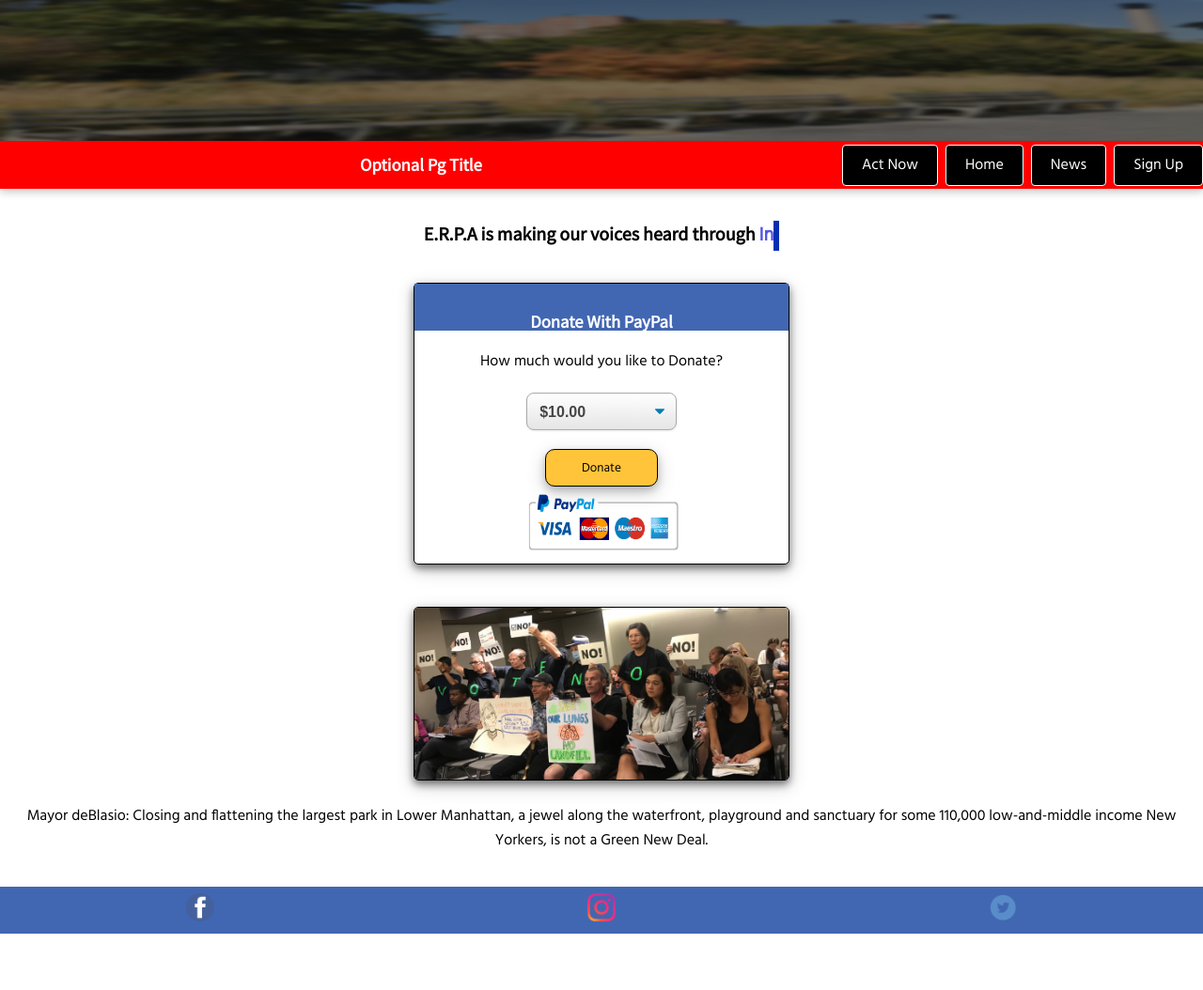
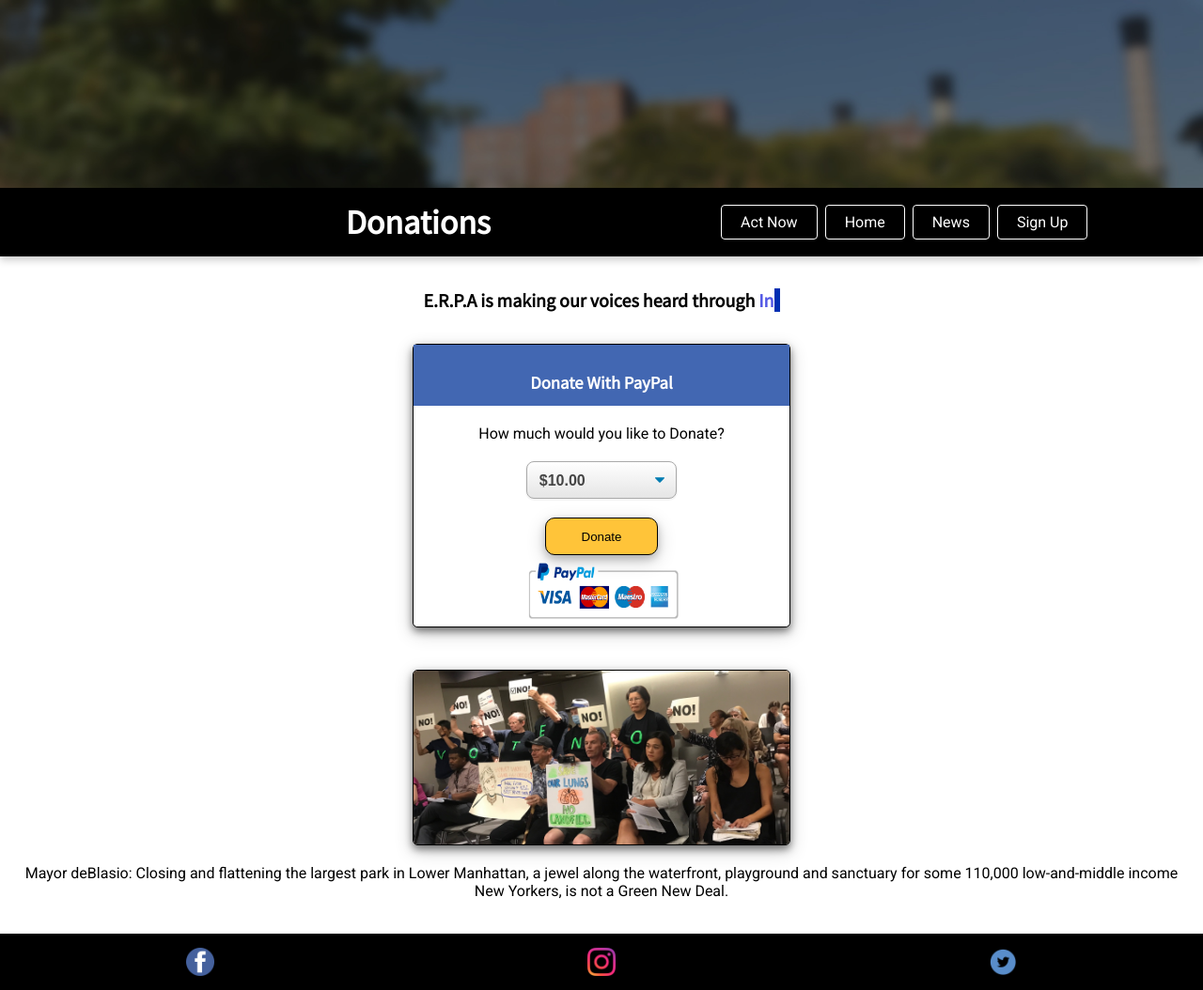
Before and after one commit to CieloRaymundo/east-river-park-project, a plain HTML site: page donation-page/index.html in a window 1280 px wide. Shown: the whole page at 94% size. Before the commit the page ends 994 px from the top, so only its background shows below. Drawn offline with Linux system fonts and the light colour scheme.

Commit message:
fix header styling

```diff
--- a/donation-page/index.html
+++ b/donation-page/index.html
@@ -8,13 +8,14 @@
 <link rel="stylesheet" href="styles.css" type="text/css" />
 <script type="text/javascript" src="app.js"></script>
 <link href="https://fonts.googleapis.com/css?family=Hind&display=swap" rel="stylesheet">
- <link href="https://fonts.googleapis.com/css?family=Roboto|Source+Sans+Pro&display=swap" rel="stylesheet">
-    <script src="https://kit.fontawesome.com/00a6176ece.js" crossorigin="anonymous"></script>
+<link href="https://fonts.googleapis.com/css?family=Roboto|Source+Sans+Pro&display=swap" rel="stylesheet">
+<script src="https://kit.fontawesome.com/bb0ec1a780.js" crossorigin="anonymous"></script>
 </head>
 <body>
   <header>
-
+        <div class="jumbotron">
         <img class="background-img" src="IMG_4715.JPG" alt="East river park picture.">
+        </div>
 
         <section class="page-nav">
         <nav>
@@ -48,7 +49,7 @@
         </nav class="perm">
 
             <section class="title-wrapper">
-                <h1 class="title"> Optional Pg Title</h1>
+                <h1 class="title">Donations</h1>
             </section>
 
         <nav>
--- a/donation-page/styles.css
+++ b/donation-page/styles.css
@@ -1,10 +1,16 @@
-html {
-  box-sizing: border-box;
-}
-*, *:before, *:after {
-  box-sizing: inherit;
-  font-family: 'Hind', sans-serif;
-}
+/*html {*/
+/*  box-sizing: border-box;*/
+/*}*/
+/**, *:before, *:after {*/
+/*  box-sizing: inherit;*/
+/*  font-family: 'Hind', sans-serif;*/
+/*}*/
+/*
+Code above disables Font Awesome Icons
+Removed, no negative changes except for some slight differences in sizes.
+*/
+
+
 
 body{
     margin: 0px;
@@ -66,6 +72,7 @@ h3{
 .footer-nav{
     color: black;
 }
+
 
 #donate-btn{
     height: 40px;
@@ -132,15 +139,18 @@ h3{
 }
 
 footer{
-    background-color:#4267b2;
+    background-color:black;
     margin: 0px;
-    height: 50px;
+    height: 60px;
+    /*display: flex;*/
+    /*justify-content: space-around;*/
+    /*align-items: center;*/
 }
 
 .social-btns{
     height: 30px;
     width: 30px;
-    margin-top: 7px;
+    margin-top: 15px;
 }
 
 article{
@@ -151,7 +161,10 @@ article{
 
 .footer-nav{
     margin: 0px;
+
 }
+
+
 
 /*Enmanuels code*/
 
@@ -177,9 +190,18 @@ header {
     box-shadow: 0 4px 8px 0 rgba(0, 0, 0, 0.2);
 }
 
+.title {
+    font-size: 28px;
+}
+
 .background-img {
-    max-width: 100vw;
-    max-height: 150px;
+    width: 100%;
+    height: auto;
+}
+
+.jumbotron {
+    height: 200px;
+    overflow: hidden;
 }
 
 .page-nav {
@@ -287,16 +309,13 @@ nav a {
     align-items: center;
 }
 
-.logo-wrapper {
-    display: block;
-    width: 100vw;
-}
+
+
 
 /*FOR TABLETS*/
 
 @media screen and (min-width: 768px) {
     header {
-        background-color: purple;
         justify-content: space-around;
     }
 
@@ -326,11 +345,13 @@ nav a {
 /*FOR LAPTOPS*/
 
 @media screen and (min-width: 1024px) {
-    header {
-        background-color: red;
+
+
+    .page-nav {
+        justify-content: space-around;
     }
 
-    .page-nav {
-        justify-content: space-between;
+    .title {
+        font-size: 36px;
     }
 }
```
